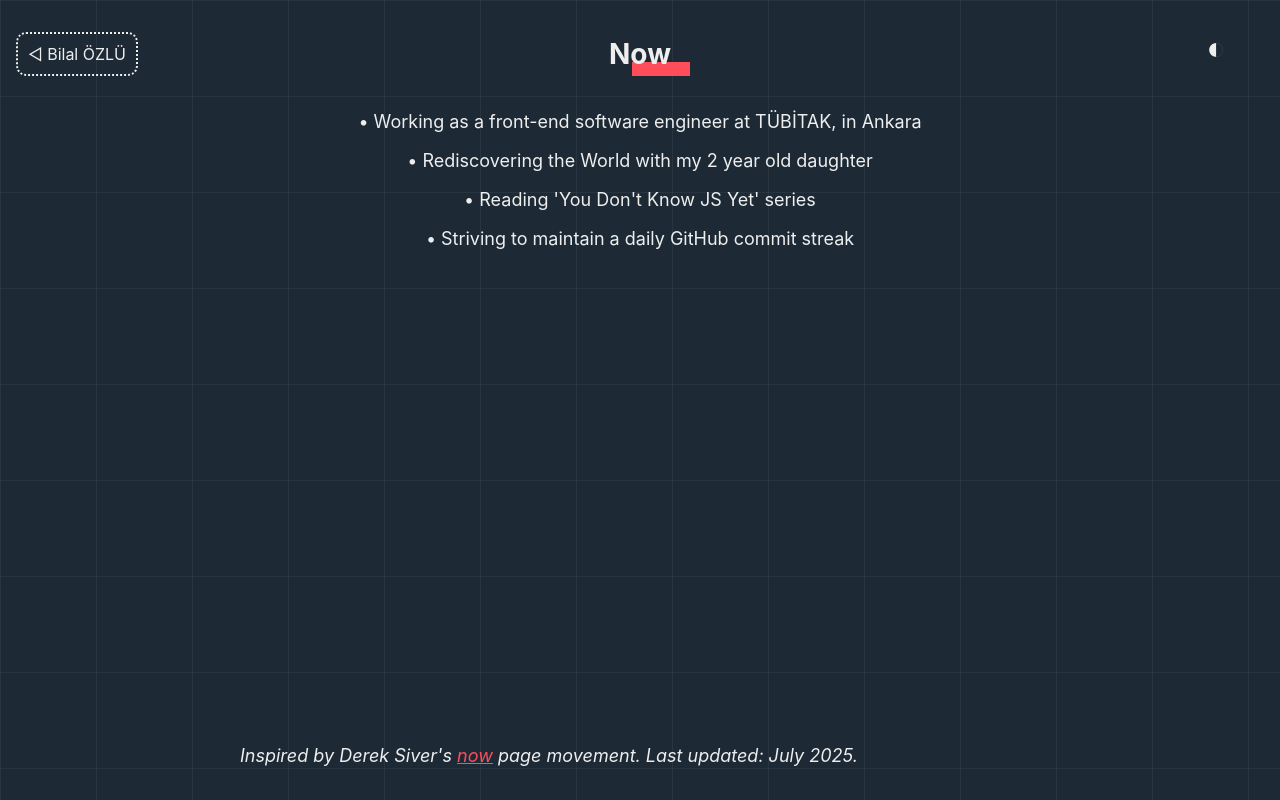
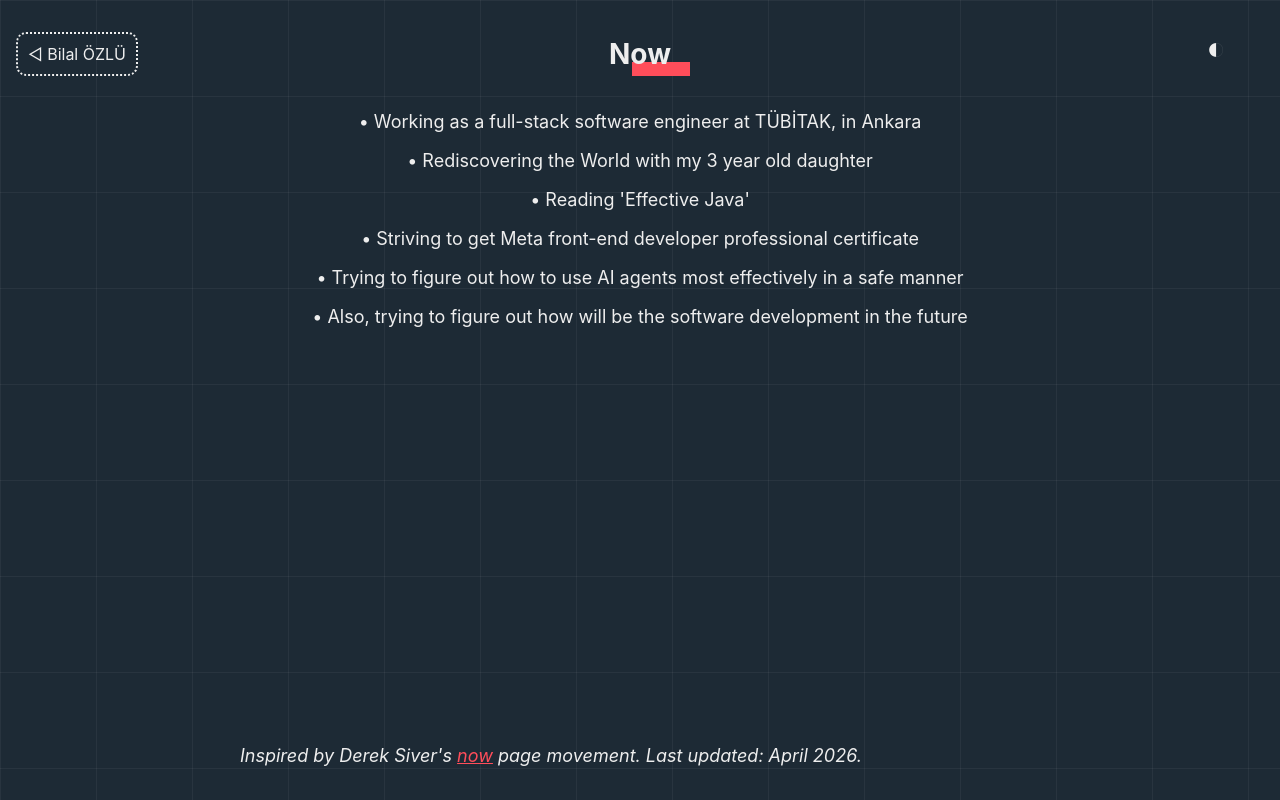
Before and after one commit to bilalozlu/homepage, a React (Create React App) app: page /now in a window 1280 px wide. Built offline with nearby package versions, Linux system fonts and the light colour scheme.

Commit message:
now page update (April 2026)

```diff
--- a/src/now/now.jsx
+++ b/src/now/now.jsx
@@ -7,12 +7,14 @@ function Now() {
             <ThemeToggle />
             <a className="nameTitle" href="../"> ◁ Bilal ÖZLÜ</a>
             <h2>Now</h2>
-            <p>{'\u2022'} Working as a front-end software engineer at TÜBİTAK, in Ankara</p>
-            <p>{'\u2022'} Rediscovering the World with my 2 year old daughter</p>
-            <p>{'\u2022'} Reading 'You Don't Know JS Yet' series</p>
-            <p>{'\u2022'} Striving to maintain a daily GitHub commit streak</p>
+            <p>{'\u2022'} Working as a full-stack software engineer at TÜBİTAK, in Ankara </p>
+            <p>{'\u2022'} Rediscovering the World with my 3 year old daughter </p>
+            <p>{'\u2022'} Reading 'Effective Java' </p>
+            <p>{'\u2022'} Striving to get Meta front-end developer professional certificate </p>
+            <p>{'\u2022'} Trying to figure out how to use AI agents most effectively in a safe manner </p>
+            <p>{'\u2022'} Also, trying to figure out how will be the software development in the future </p>
             <p className="footerText">
-                <i>Inspired by Derek Siver's <a href="https://nownownow.com/about" style={{color: '#ff4d5a'}}>now</a> page movement. Last updated: July 2025.</i>
+                <i>Inspired by Derek Siver's <a href="https://nownownow.com/about" style={{color: '#ff4d5a'}}>now</a> page movement. Last updated: April 2026.</i>
             </p>
         </div>
     );
```
